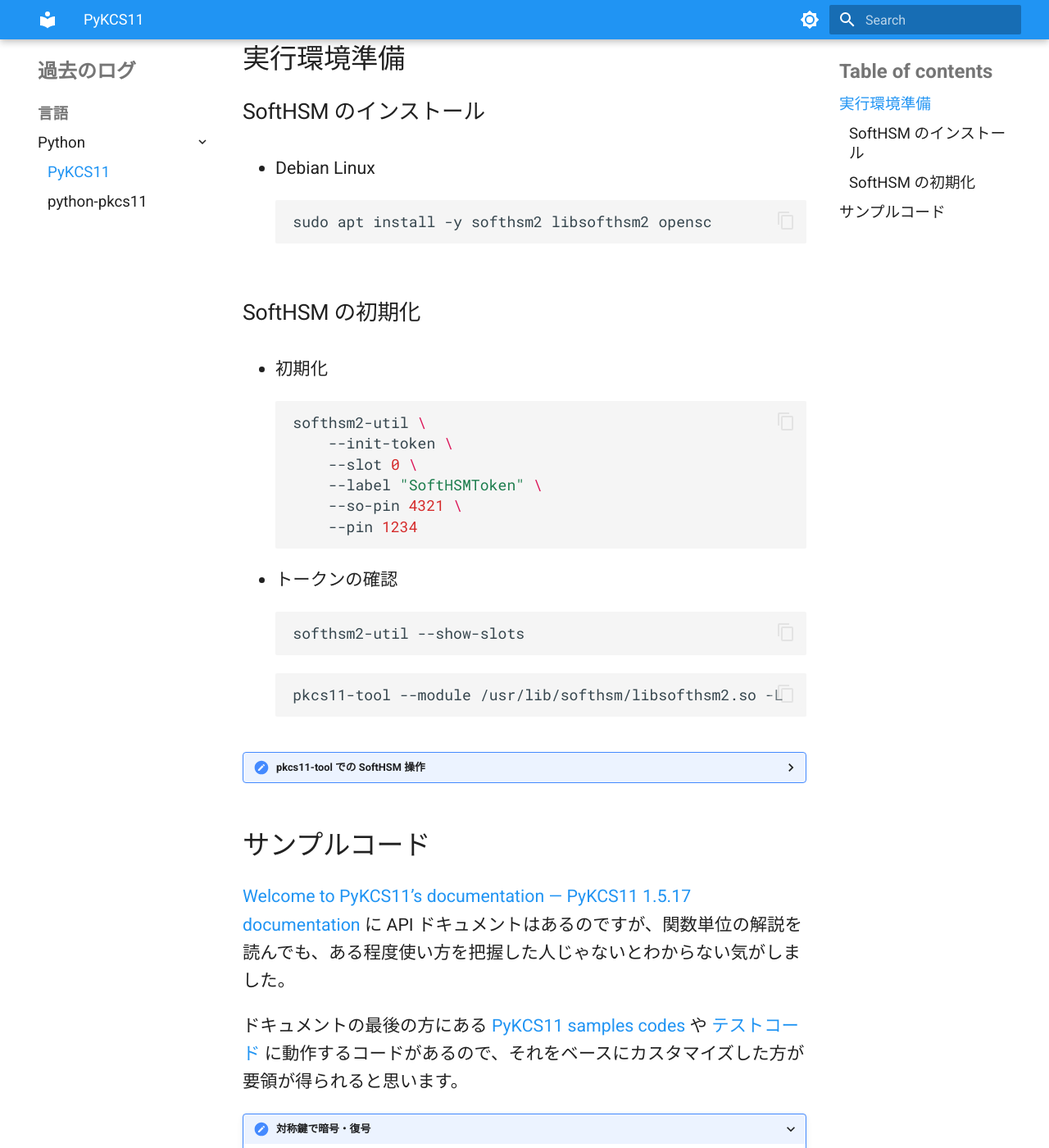
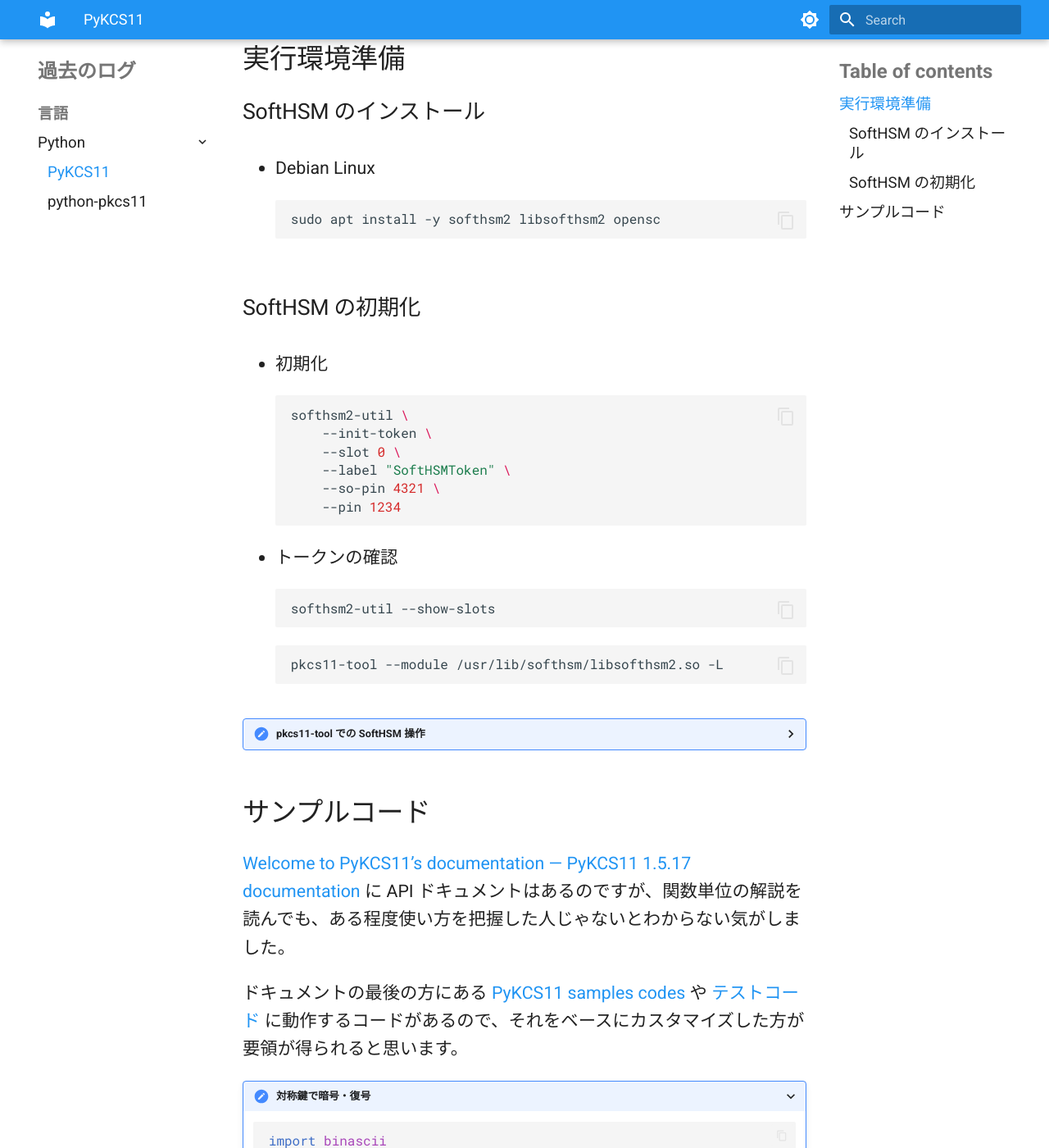
Before and after one commit to nynaka/website, an MkDocs documentation site: the page built from docs/lang/python/pykcs11.md, in a window 1280 px wide and 1400 px high, scrolled down 314 px. Shown: the whole window at 82% size. Built offline with MkDocs 1.6.1 and Material for MkDocs 9.7.7, drawn with Linux system fonts in a browser that asks for light colours; some of the changed text lies outside the part shown.

Commit message:
コードブロックのフォントサイズ調整

```diff
--- a/docs/css/custom.css
+++ b/docs/css/custom.css
@@ -10,3 +10,7 @@
 .md-typeset {
   font-size: 16pt;
 }
+
+.md-typeset code {
+  font-size: 12pt;
+}
```
